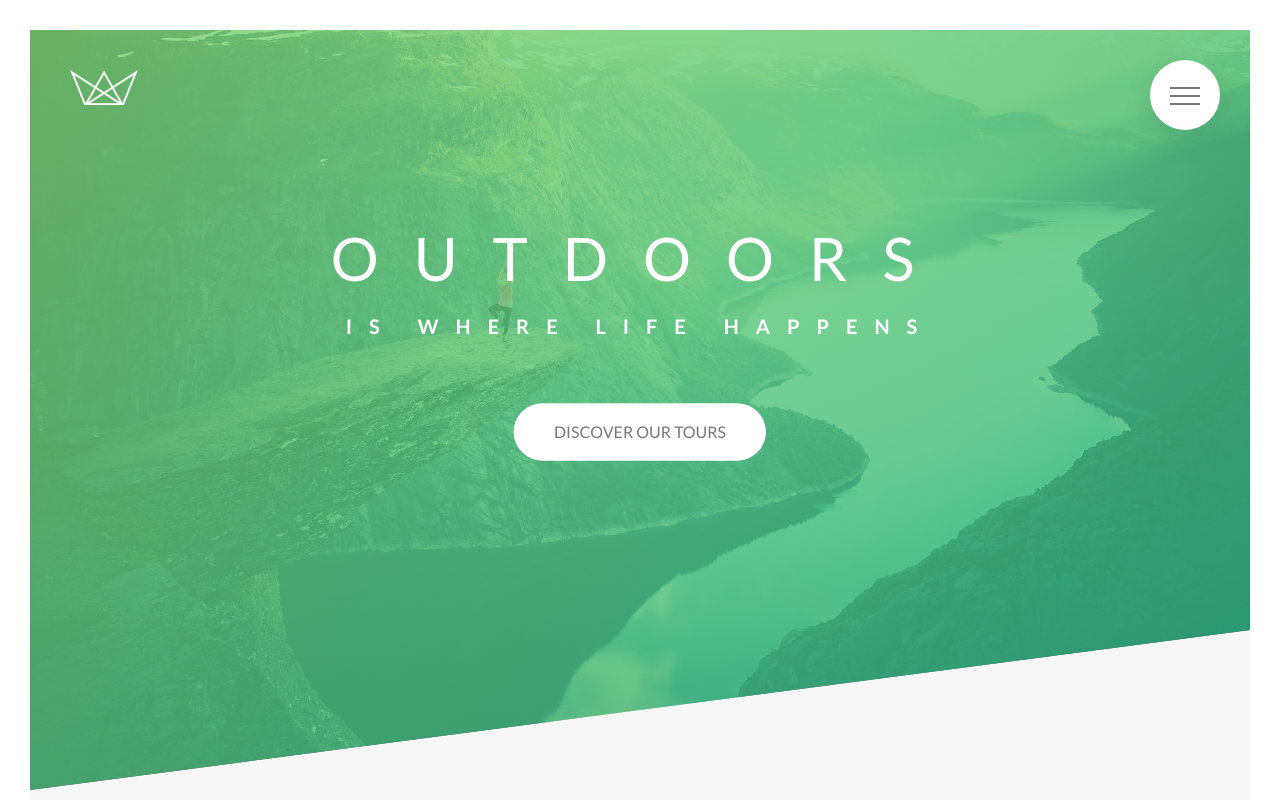
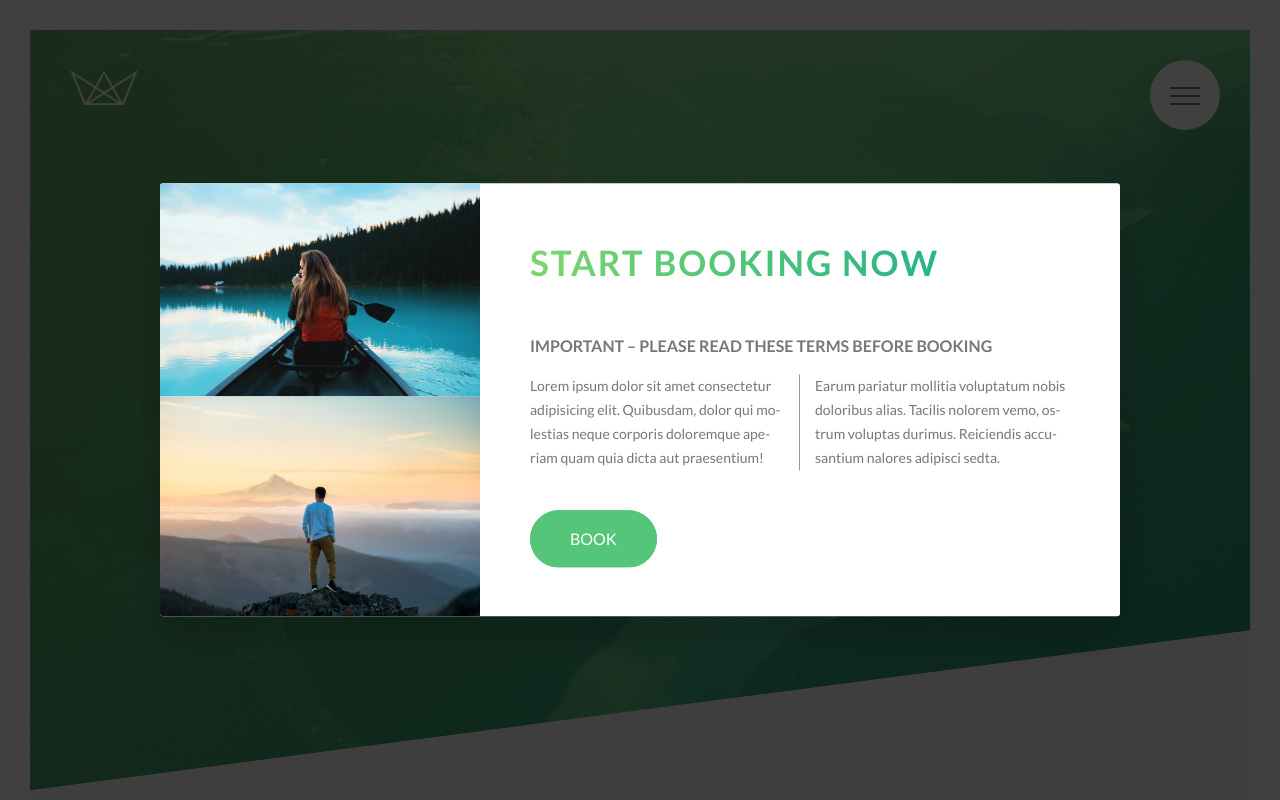
Before and after one commit to olenaborysenko/nature-tours, a website: page index.html in a window 1280 px wide. Shown: the top 800 px of the page. Drawn offline with Linux system fonts and the light colour scheme.

Commit message:
Added popup styling

```diff
--- a/index.html
+++ b/index.html
@@ -378,5 +378,22 @@
 		</div>
 	</footer>
 
+	<div class="popup">
+		<div class="popup__content">
+			<div class="popup__left">
+				<img class="popup__image" src="img/nat-8.jpg" alt="Tour photo">
+				<img class="popup__image" src="img/nat-9.jpg" alt="Tour photo">
+			</div>
+			<div class="popup__right">
+				<h2 class="heading-secondary u-margin-b-medium">Start booking now</h2>
+				<h3 class="heading-tertiary u-margin-b-small">Important &ndash; Please read these terms before booking</h3>
+				<p class="popup__text">
+					Lorem ipsum dolor sit amet consectetur adipisicing elit. Quibusdam, dolor qui molestias neque corporis doloremque aperiam quam quia dicta aut praesentium! Earum pariatur mollitia voluptatum nobis doloribus alias. Tacilis nolorem vemo, ostrum voluptas durimus. Reiciendis accusantium nalores adipisci sedta.
+				</p>
+				<a href="#" class="btn btn--green">Book</a>
+			</div>
+		</div>
+	</div>
+
 </body>
 </html>
--- /dev/null
+++ b/sass/components/_popup.scss
@@ -0,0 +1,51 @@
+.popup {
+	position: fixed;
+	top: 0;
+	left: 0;
+	height: 100vh;
+	width: 100%;
+	background-color: rgba(0,0,0, .75);
+	z-index: 5000;
+
+	&__content {
+		position: absolute;
+		width: 75%;
+		top: 50%;
+		left: 50%;
+		transform: translate(-50%, -50%);
+		background-color: $color-white;
+		border-radius: 3px;
+		box-shadow: 0 2rem 4rem rgba(0,0,0, .2);
+		display: table;
+		overflow: hidden;
+	}
+
+	&__left {
+		width: 33.333%;
+		display: table-cell;
+	}
+
+	&__right {
+		width: 66.667%;
+		display: table-cell;
+		vertical-align: middle;
+		padding: 3rem 5rem;
+	}
+
+	&__image {
+		display: block;
+		width: 100%;
+	}
+
+	&__text {
+		font-size: 1.4rem;
+		margin-bottom: 4rem;
+		column-count: 2;
+		column-gap: 3rem;
+		column-rule: 1px solid $color-grey-dark-2;
+		-webkit-hyphens: auto;
+		-moz-hyphens: auto;
+		-ms-hyphens: auto;
+		hyphens: auto;
+	}
+}
--- a/sass/main.scss
+++ b/sass/main.scss
@@ -13,6 +13,7 @@
 @import "components/composition";
 @import "components/feature-box";
 @import "components/form";
+@import "components/popup";
 @import "components/story";
 
 @import "layout/footer";
```
Also changed, not shown: css/style.css.
